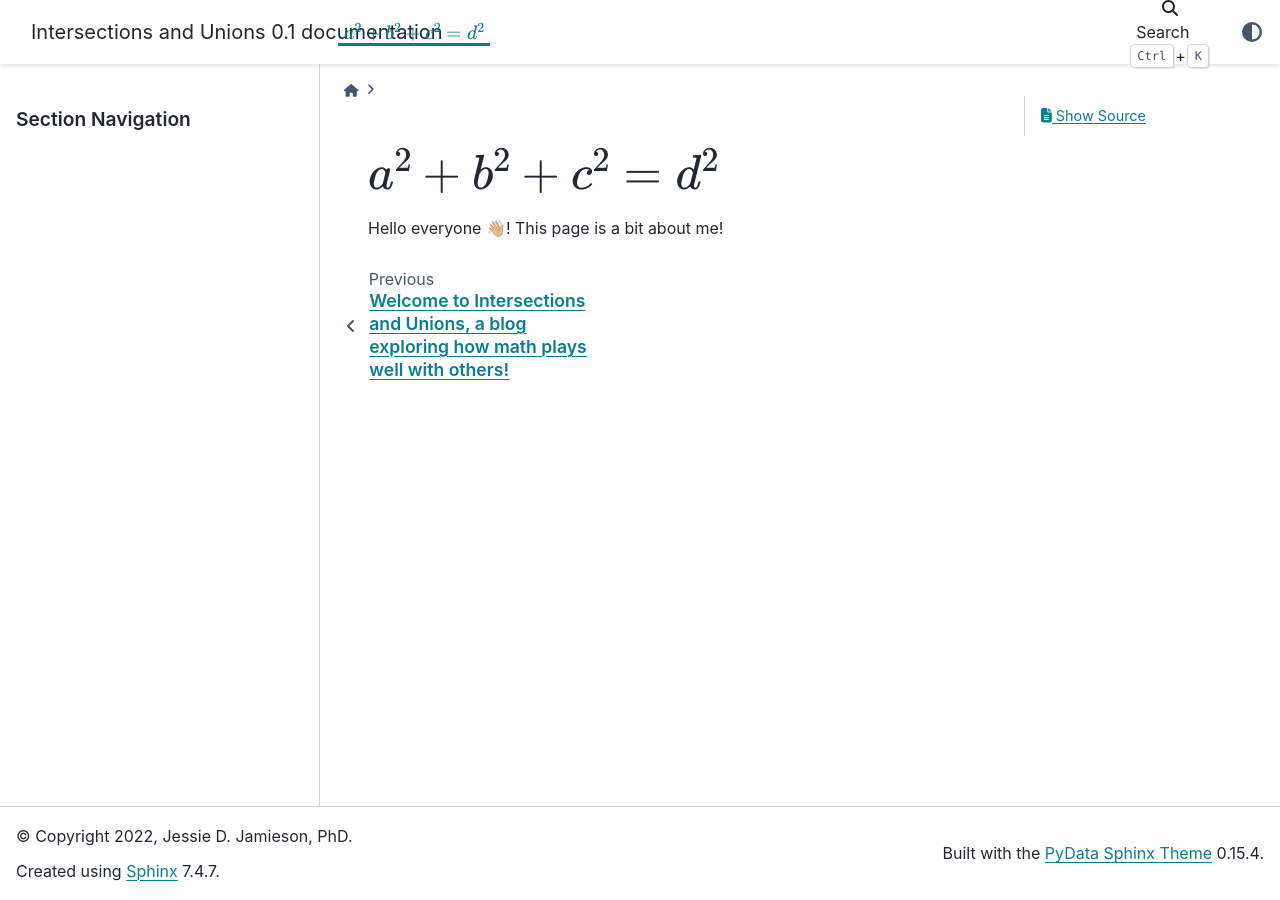
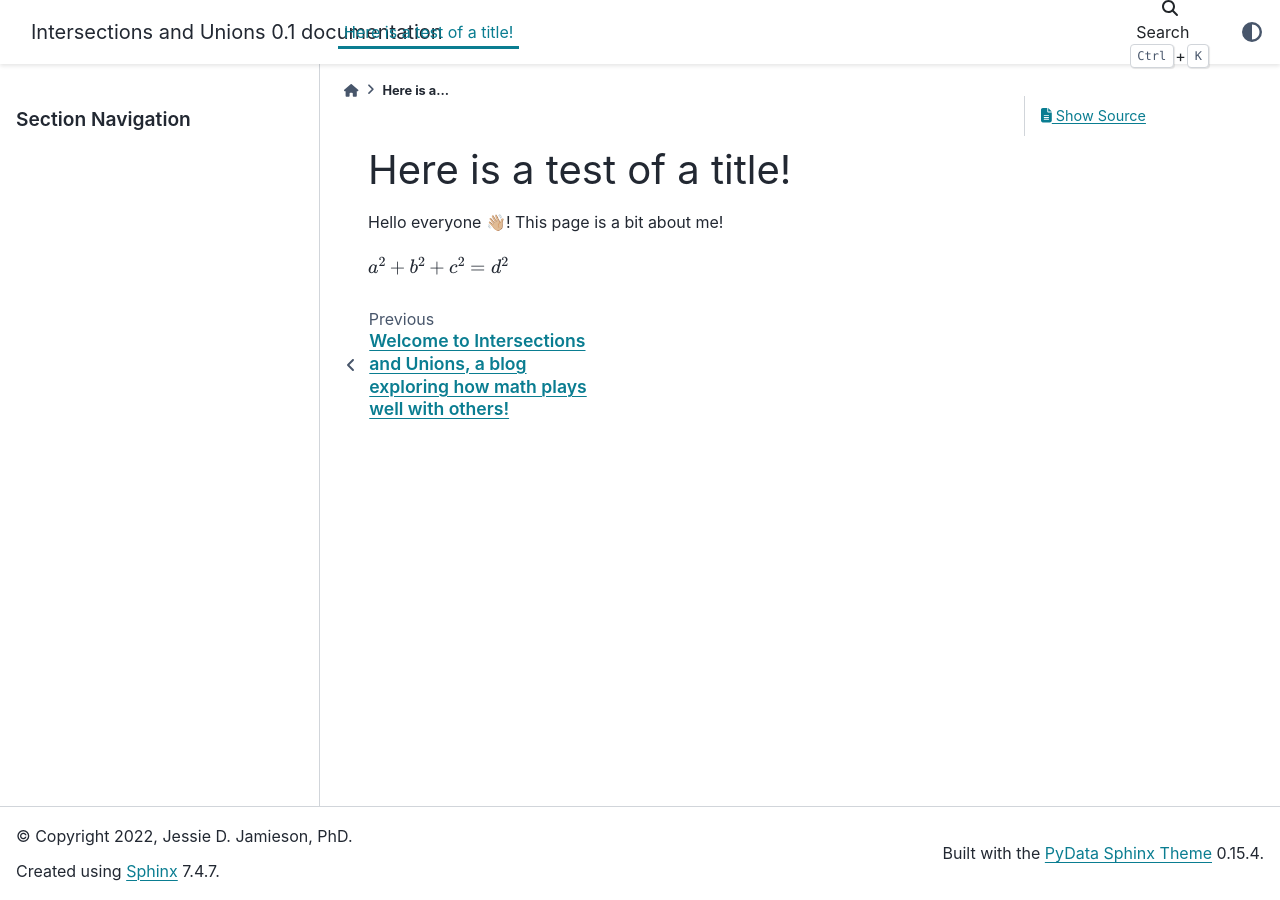
Before and after one commit to jessiejamiesonphd/intersectionsandunions, a Sphinx documentation site: the page built from source/about.rst, in a window 1280 px wide. Built offline with Sphinx 7.4.7 and the PyData theme 0.15.4, drawn with Linux system fonts in a browser that asks for light colours; formulas are drawn with MathJax 3.

Commit message:
changed the title

```diff
--- a/source/about.rst
+++ b/source/about.rst
@@ -1,4 +1,6 @@
-:math:`a^2+b^2+c^2=d^2`
-=======================
+Here is a test of a title!
+==========================
 
 Hello everyone 👋🏼! This page is a bit about me!
+
+:math:`a^2+b^2+c^2=d^2`
```
